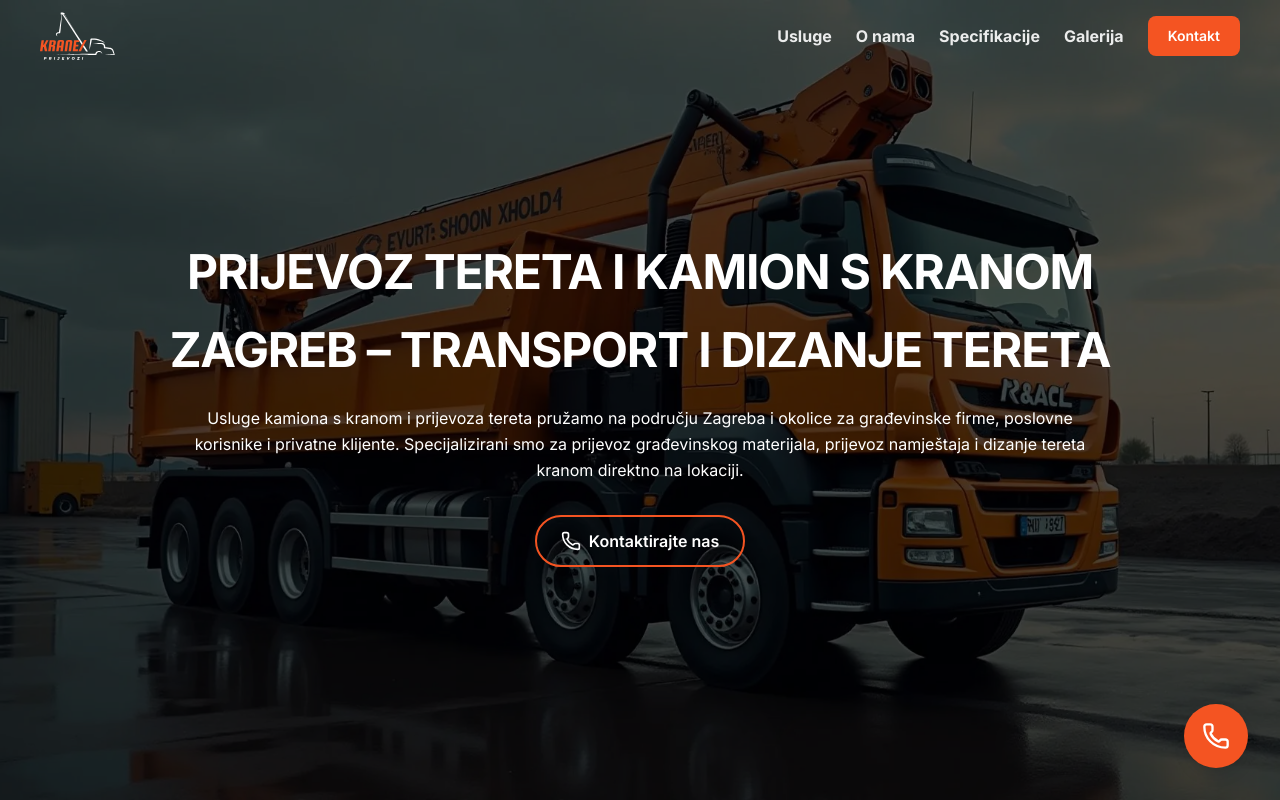
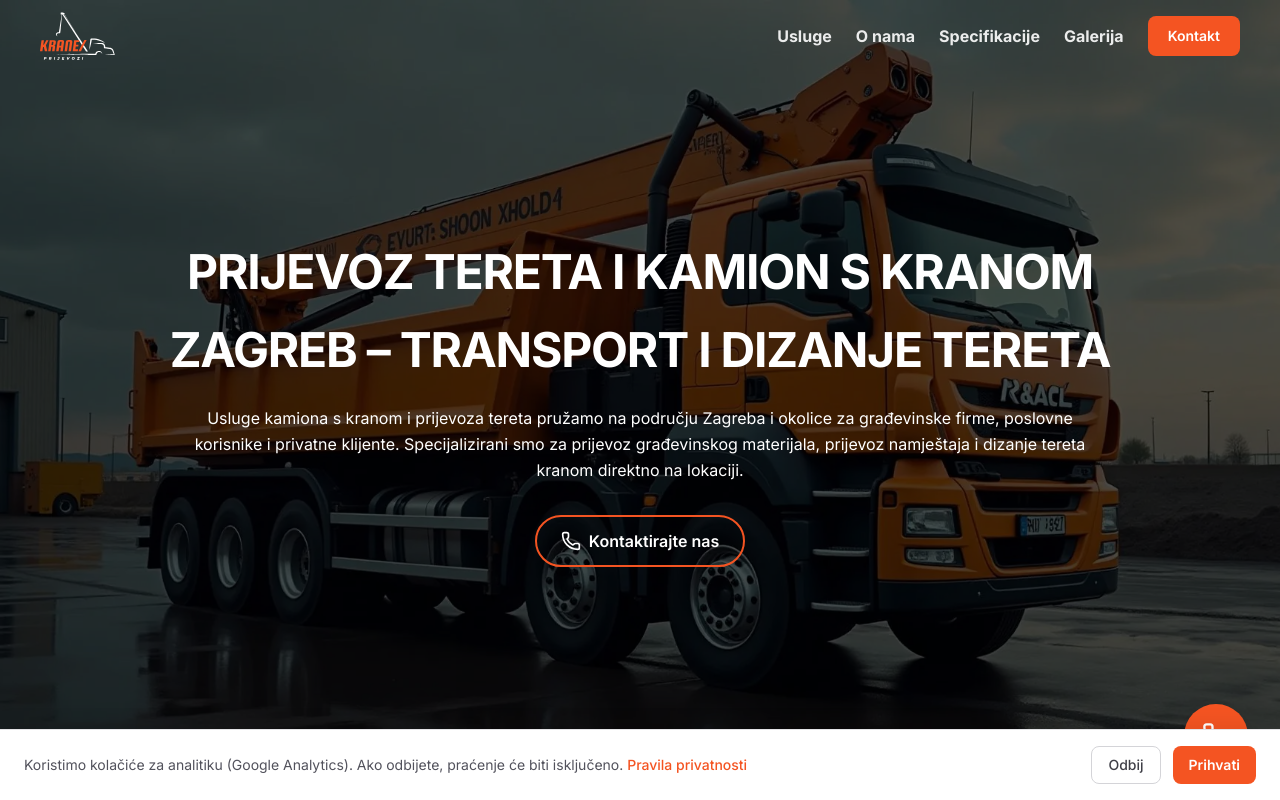
Before and after one commit to AleksaDesign35/kranex, a Next.js app: page / in a window 1280 px wide. Shown: the top 800 px of the page. Built offline with nearby package versions, Linux system fonts and the light colour scheme.

Commit message:
Add CookieBanner component for cookie consent management; implement cookie handling functions and integrate into layout for user consent on analytics tracking.

```diff
--- a/src/app/layout.tsx
+++ b/src/app/layout.tsx
@@ -6,6 +6,7 @@ import Breadcrumbs from "@/components/Breadcrumbs";
 import Footer from "@/components/Footer";
 import MapSection from "@/components/MapSection";
 import FloatingCallButton from "@/components/FloatingCallButton";
+import CookieBanner from "@/components/CookieBanner";
 import { getOrganizationSchema } from "@/lib/schema";
 
 const inter = Inter({ subsets: ["latin"] });
@@ -61,6 +62,7 @@ export default function RootLayout({
                 <MapSection />
                 <Footer />
                 <FloatingCallButton />
+                <CookieBanner />
             </body>
         </html>
     );
--- /dev/null
+++ b/src/components/CookieBanner.tsx
@@ -0,0 +1,68 @@
+"use client";
+
+import { useState, useEffect } from "react";
+import Link from "next/link";
+import { getConsent, setConsent } from "@/lib/cookie-consent";
+import { loadGtag } from "@/lib/gtag";
+
+export default function CookieBanner() {
+    const [show, setShow] = useState(false);
+    const [mounted, setMounted] = useState(false);
+
+    useEffect(() => {
+        setMounted(true);
+    }, []);
+
+    useEffect(() => {
+        if (!mounted) return;
+        const consent = getConsent();
+        if (consent === null) setShow(true);
+        if (consent === "accepted") loadGtag();
+    }, [mounted]);
+
+    const accept = () => {
+        setConsent("accepted");
+        loadGtag();
+        setShow(false);
+    };
+
+    const reject = () => {
+        setConsent("rejected");
+        setShow(false);
+    };
+
+    if (!mounted || !show) return null;
+
+    return (
+        <div
+            role="dialog"
+            aria-label="Kolačići"
+            className="fixed bottom-0 left-0 right-0 z-50 border-t border-zinc-200 bg-white px-4 py-4 shadow-[0_-4px_20px_rgba(0,0,0,0.08)] sm:px-6"
+        >
+            <div className="mx-auto flex max-w-[1280px] flex-col gap-4 sm:flex-row sm:items-center sm:justify-between">
+                <p className="text-sm text-zinc-600">
+                    Koristimo kolačiće za analitiku (Google Analytics). Ako odbijete, praćenje će biti isključeno.{" "}
+                    <Link href="/pravila-privatnosti" className="font-medium text-primary hover:underline">
+                        Pravila privatnosti
+                    </Link>
+                </p>
+                <div className="flex shrink-0 gap-3">
+                    <button
+                        type="button"
+                        onClick={reject}
+                        className="rounded-lg border border-zinc-300 bg-white px-4 py-2 text-sm font-medium text-zinc-700 transition hover:bg-zinc-50"
+                    >
+                        Odbij
+                    </button>
+                    <button
+                        type="button"
+                        onClick={accept}
+                        className="rounded-lg bg-primary px-4 py-2 text-sm font-semibold text-white transition hover:opacity-95"
+                    >
+                        Prihvati
+                    </button>
+                </div>
+            </div>
+        </div>
+    );
+}
--- /dev/null
+++ b/src/lib/cookie-consent.ts
@@ -0,0 +1,17 @@
+const COOKIE_NAME = "kranex_consent";
+const MAX_AGE = 365 * 24 * 60 * 60;
+
+export type ConsentStatus = "accepted" | "rejected" | null;
+
+export function getConsent(): ConsentStatus {
+    if (typeof document === "undefined") return null;
+    const match = document.cookie.match(new RegExp(`(?:^|; )${COOKIE_NAME}=([^;]*)`));
+    const value = match ? decodeURIComponent(match[1]) : null;
+    if (value === "accepted" || value === "rejected") return value;
+    return null;
+}
+
+export function setConsent(value: "accepted" | "rejected") {
+    if (typeof document === "undefined") return;
+    document.cookie = `${COOKIE_NAME}=${value}; path=/; max-age=${MAX_AGE}; SameSite=Lax`;
+}
--- /dev/null
+++ b/src/lib/gtag.ts
@@ -0,0 +1,17 @@
+export const GA_MEASUREMENT_ID = "G-7X42SW798B";
+
+export function loadGtag() {
+    if (typeof window === "undefined") return;
+    const id = GA_MEASUREMENT_ID;
+    const s = document.createElement("script");
+    s.async = true;
+    s.src = `https://www.googletagmanager.com/gtag/js?id=${id}`;
+    document.head.appendChild(s);
+    (window as unknown as { dataLayer: unknown[] }).dataLayer = (window as unknown as { dataLayer?: unknown[] }).dataLayer || [];
+    const gtag = function (...args: unknown[]) {
+        ((window as unknown as { dataLayer: unknown[] }).dataLayer).push(args);
+    };
+    (window as unknown as { gtag: typeof gtag }).gtag = gtag;
+    (window as unknown as { gtag: typeof gtag }).gtag("js", new Date());
+    (window as unknown as { gtag: typeof gtag }).gtag("config", id);
+}
```
